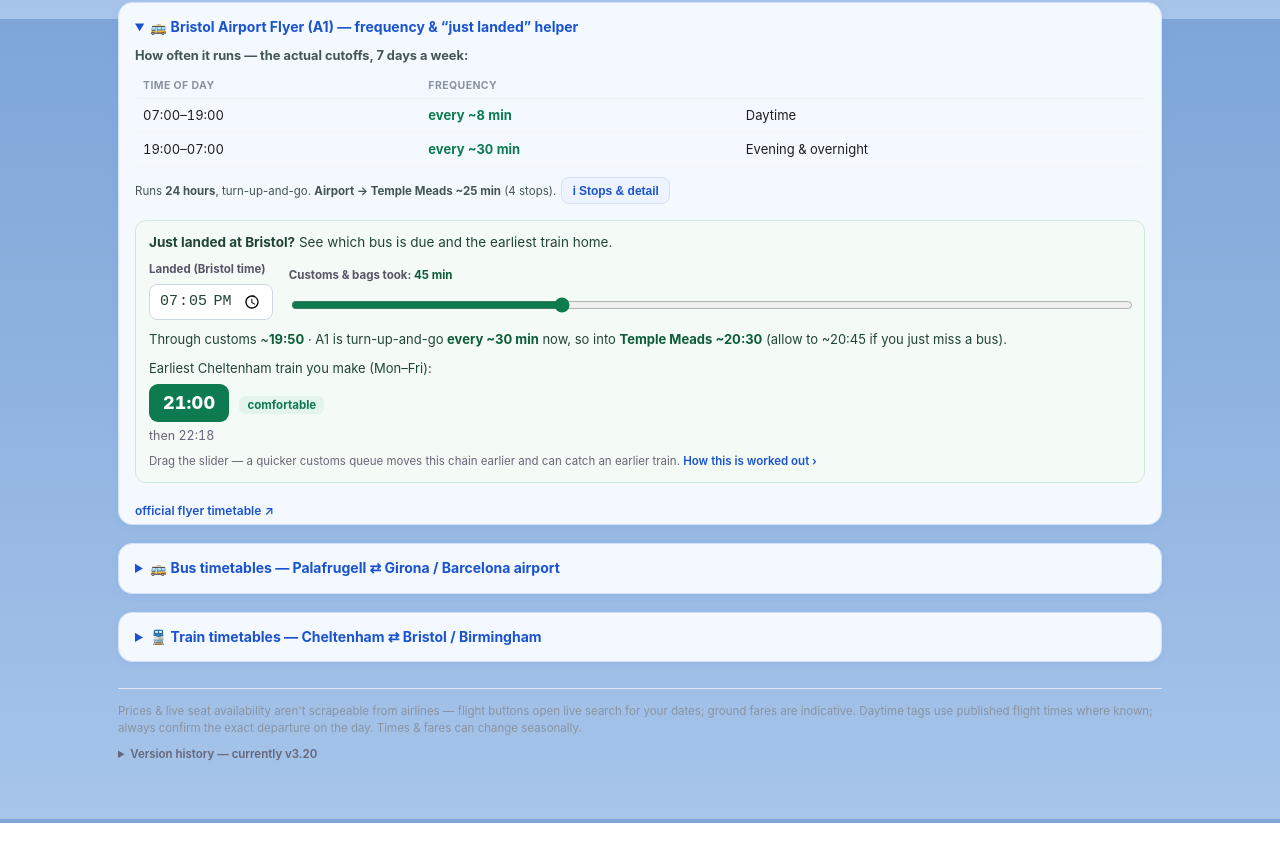
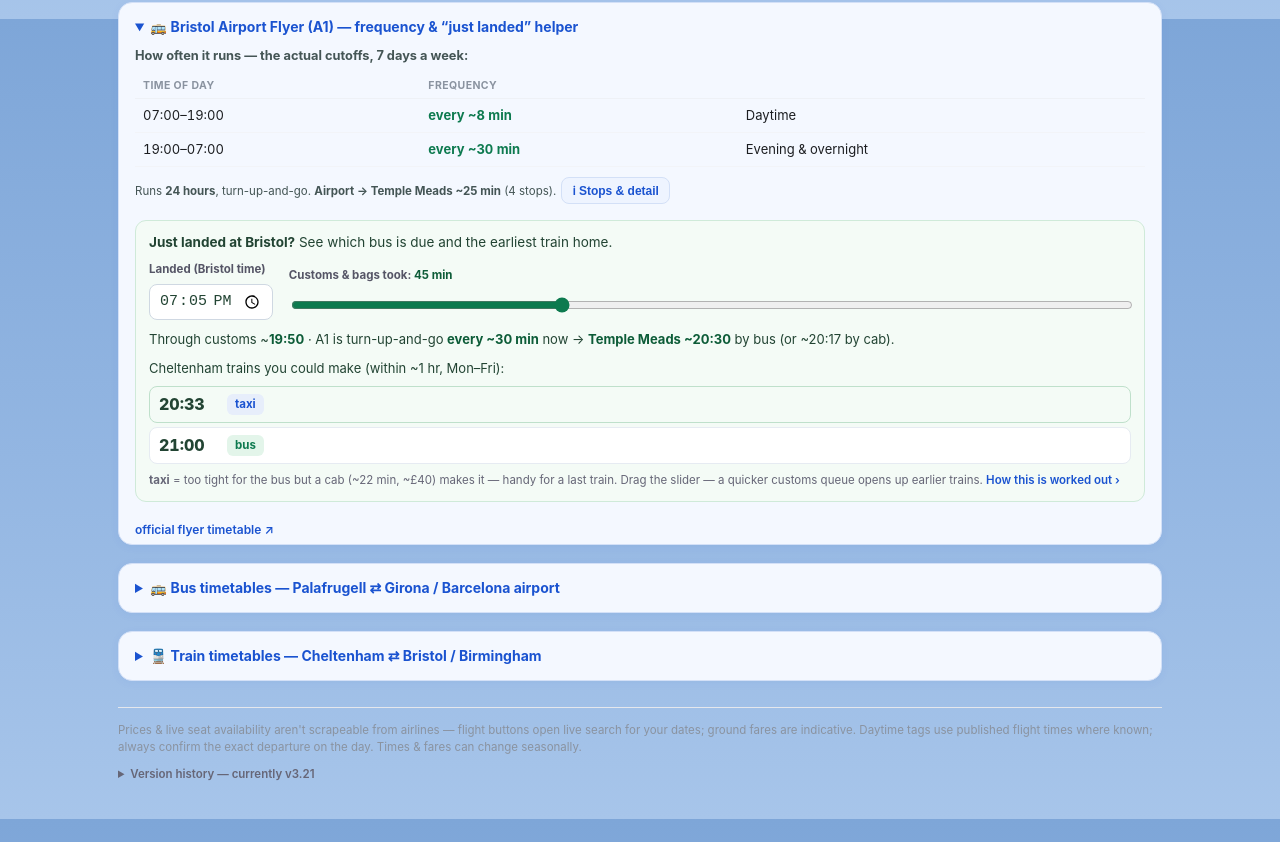
Before and after one commit to psykalist/Travel, a plain HTML site: page index.html in a window 1280 px wide. Shown: the part 781-1623 px from the top of the page. Drawn offline with Linux system fonts and the light colour scheme.

Commit message:
v3.21: list all feasible trains within ~1hr of landing, tagged bus/tight/taxi
The A1 'just landed' helper now shows every Cheltenham train reachable within
~1 hour, each tagged by how you'd make it: bus (comfortable), bus tight, or
taxi (too tight for the bus but a ~22 min cab makes it — last trains/overnight).

Co-Authored-By: Claude Opus 4.8 <noreply@anthropic.com>
Claude-Session: https://claude.ai/code/session_01LmcFSwu9rZ7z7DAShAMxBm

```diff
--- a/index.html
+++ b/index.html
@@ -273,6 +273,11 @@ footer { margin-top:26px; font-size:11.5px; color:#8a93a0; border-top:1px solid
 .flytag { font-size:11.5px; font-weight:700; border-radius:6px; padding:2px 8px; margin-left:6px; white-space:normal; }
 .flytag.ok { background:#e3f5ea; color:#0d7a4f; }
 .flytag.tight { background:#fbf1dd; color:#9a6a00; }
+.flytag.taxi { background:#e7eefb; color:#1a53d0; }
+.flytrains { margin-top:7px; display:flex; flex-direction:column; gap:4px; }
+.flytrow { display:flex; align-items:center; gap:10px; padding:6px 9px; border:1px solid #e6ebf2; border-radius:8px; background:#fff; }
+.flytrow.first { border-color:#bfe0cb; background:#f4fbf6; }
+.flytt { font-size:16px; font-weight:800; font-variant-numeric:tabular-nums; color:#243; min-width:52px; }
 .flyinfo-btn { background:#eef4ff; border:1px solid #d3e0f7; color:#1a53d0; border-radius:8px; padding:4px 10px; font-size:12px; font-weight:700; cursor:pointer; margin-left:2px; }
 .flyinfo-btn:hover { background:#e2ecfd; }
 /* admin */
@@ -430,7 +435,7 @@ const DATA = {
     flyer: { name:"Airport Flyer A1",
              freq:"~8 min · 07:00–19:00, then ~30 min · 19:00–07:00 (runs 24h)",
              dur:"~25 min to Temple Meads (30–40 to the centre)", fare:"£9.50",
-             runs24:true, rideTM:25, rideCity:37,
+             runs24:true, rideTM:25, rideCity:37, taxiTM:22,   // taxiTM = ~min Airport→Temple Meads by cab (~£40)
              // headway bands in minutes-from-midnight; overnight band wraps past midnight (1140→1860 = 19:00→07:00 next day)
              bands:[ {from:420, to:1140, head:8,  label:"Daytime"},
                      {from:1140,to:1860, head:30, label:"Evening & overnight"} ],
@@ -1316,23 +1321,31 @@ function flyerCalc(){
   const clear  = land + cust;                       // through customs at this clock time
   const band   = flyHeadway(clear);
   const wAvg   = Math.ceil(band.head/2);             // typical turn-up-and-go wait (half the gap)
-  const tmTyp  = clear + wAvg + f.rideTM;            // likely Temple Meads arrival
-  const tmWorst= clear + band.head + f.rideTM;       // if you just miss a bus
-  const XCH=8;                                       // minutes to change onto the train
+  const XCH_BUS=8, XCH_TAXI=5;                       // mins to change onto the train (taxi drops at the station)
+  const tmTyp  = clear + wAvg + f.rideTM;            // likely Temple Meads arrival by bus
+  const tmWorst= clear + band.head + f.rideTM;       // by bus if you just miss one
+  const taxiArr= clear + 5 + (f.taxiTM||22);         // by cab (5 min to grab one, then the ride)
+  // How you'd make a given train departure T — the fastest mode that works, or null if unreachable.
+  function feas(T){
+    if(T >= tmWorst + XCH_BUS) return {cls:'ok',    txt:'bus'};
+    if(T >= tmTyp   + XCH_BUS) return {cls:'tight', txt:'bus · tight'};
+    if(T >= taxiArr + XCH_TAXI)return {cls:'taxi',  txt:'taxi'};
+    return null;
+  }
   const trains = (DATA.trainTimes.bristol.toPal||[]).map(toMin).filter(x=>x!=null).sort((a,b)=>a-b);
-  const caught = trains.find(x=>x>=tmTyp+XCH);       // earliest train on the likely arrival
-  const safe   = trains.find(x=>x>=tmWorst+XCH);     // the one you'd still make if the bus is slow
-  const tight  = caught!=null && safe!=null && caught<safe;   // caught only if the bus comes soon
-  const after  = caught!=null ? trains.filter(x=>x>caught).slice(0,2) : [];
-  let html = `<div class="flyout">Through customs ~<b>${fShort(clear)}</b> · A1 is turn-up-and-go <b>every ~${band.head} min</b> now, `
-    + `so into <b>Temple Meads ~${fShort(tmTyp)}</b> (allow to ~${fShort(tmWorst)} if you just miss a bus).</div>`;
-  if(caught!=null){
-    html += `<div class="flyout" style="margin-top:10px">Earliest Cheltenham train you make (Mon–Fri):</div>`
-      + `<div style="margin-top:5px"><span class="flycatch">${fShort(caught)}</span>`
-      + (tight?` <span class="flytag tight">tight — needs a bus within ~${wAvg} min${safe!=null?`; safe bet ${fShort(safe)}`:''}</span>`
-              :` <span class="flytag ok">comfortable</span>`)
-      + (after.length?`<div class="flyafter" style="margin-top:5px">then ${after.map(fShort).join(', ')}</div>`:``) + `</div>`
-      + `<div class="flynote">Drag the slider — a quicker customs queue moves this chain earlier and can catch an earlier train. <a href="#" onclick="openFlyerInfo();return false;">How this is worked out ›</a></div>`;
+  const feasible = trains.map(T=>({T,m:feas(T)})).filter(r=>r.m);
+  let html = `<div class="flyout">Through customs ~<b>${fShort(clear)}</b> · A1 is turn-up-and-go <b>every ~${band.head} min</b> now → <b>Temple Meads ~${fShort(tmTyp)}</b> by bus (or ~${fShort(taxiArr)} by cab).</div>`;
+  if(feasible.length){
+    const first=feasible[0].T;
+    const horizon=Math.max(land+60, first+45);                 // ~1 hr of options after landing
+    let show=feasible.filter(r=>r.T<=horizon).slice(0,8);
+    if(!show.length) show=feasible.slice(0,4);
+    const anyTaxi=show.some(r=>r.m.cls==='taxi');
+    html += `<div class="flyout" style="margin-top:10px">Cheltenham trains you could make (within ~1 hr, Mon–Fri):</div>`
+      + `<div class="flytrains">` + show.map((r,i)=>
+          `<div class="flytrow${i===0?' first':''}"><span class="flytt">${fShort(r.T)}</span><span class="flytag ${r.m.cls}">${r.m.txt}</span></div>`
+        ).join('') + `</div>`
+      + `<div class="flynote">${anyTaxi?'<b>taxi</b> = too tight for the bus but a cab (~'+(f.taxiTM||22)+' min, ~£40) makes it — handy for a last train. ':''}Drag the slider — a quicker customs queue opens up earlier trains. <a href="#" onclick="openFlyerInfo();return false;">How this is worked out ›</a></div>`;
   } else {
     html += `<div class="flyout" style="margin-top:10px">No Cheltenham train catchable after that tonight — last departs <b>${fShort(trains[trains.length-1])}</b>; first next morning <b>${fShort(trains[0])}</b>. The A1 still runs (~30 min overnight) so you can reach Temple Meads and wait for the first train.</div>`
       + `<div class="flynote"><a href="#" onclick="openFlyerInfo();return false;">How this is worked out ›</a></div>`;
@@ -1352,7 +1365,13 @@ function openFlyerInfo(){
       <p>Runs <b>24 hours, 7 days a week</b>, turn-up-and-go — no fixed departure list, so you just take the next one. Frequency: <b>every ~8 min 07:00–19:00</b>, then <b>every ~30 min 19:00–07:00</b>.</p>
       <p><b>Airport → Temple Meads</b> is ~${f.rideTM} min (${f.stopsTM.length} stops); it carries on to the city centre / Bus Station (~${f.rideCity} min). Fare ${f.fare}; a First ticket also covers onward First buses in the Bristol zone.</p>
       <div style="margin:8px 0 10px"><div class="btlabel">Stops · Airport → city (Temple Meads is stop ${f.stopsTM.length}):</div><div class="flystops">${stopChips(f.stopsCity)}</div></div>
-      <p>The <b>“just landed” helper</b> takes your landing time plus how long customs &amp; bags took, then assumes a typical wait of about <b>half a frequency gap</b> for the turn-up-and-go bus, a ~${f.rideTM}-min ride, and <b>8 min to change</b> onto the train at Temple Meads. A train you’d only make if a bus turns up quickly is flagged <b>“tight”</b>, with the later <b>safe-bet</b> train shown alongside. The Cheltenham trains are the real <b>Mon–Fri</b> Bristol→Cheltenham times (CrossCountry ~40 min, GWR ~1h05); Sat/Sun run lighter, so check live then.</p>
+      <p>The <b>“just landed” helper</b> takes your landing time plus how long customs &amp; bags took, then lists every Cheltenham train you could make in about the next hour, tagged by how:</p>
+      <ul style="margin:4px 0 8px;padding-left:20px">
+        <li><b>bus</b> — comfortable on the A1 even if you just miss one (a full frequency gap + a ~${f.rideTM}-min ride + 8 min to change).</li>
+        <li><b>bus · tight</b> — makeable only if a bus turns up quickly (about half a gap of wait).</li>
+        <li><b>taxi</b> — too tight for the bus, but a cab (~${f.taxiTM||22} min, ~£40) still makes it — mainly the last trains or overnight when buses thin to every 30 min.</li>
+      </ul>
+      <p>The Cheltenham trains are the real <b>Mon–Fri</b> Bristol→Cheltenham times (CrossCountry ~40 min, GWR ~1h05); Sat/Sun run lighter, so check live then.</p>
       <p style="color:#667">Frequency verified 5 Sep 2026 from Bristol Airport. Always confirm live before travelling.</p>
       <a class="btsrc" href="${f.src}" target="_blank" rel="noopener">official flyer timetable ↗</a>
     </div>`;
@@ -1563,8 +1582,9 @@ function renderAdmin(){
 }
 
 // ---- version control (shown in the header + footer; also mirrored in CHANGELOG.md) ----
-const VERSION = "3.20";
+const VERSION = "3.21";
 const CHANGELOG = [
+  ["3.21","2026-09-05","The A1 ‘just landed’ helper now lists ALL the Cheltenham trains you could make within about an hour of landing, not just the earliest — each tagged by how you’d catch it: ‘bus’ (comfortable), ‘bus · tight’ (only if a bus turns up quickly), or ‘taxi’ (too tight for the bus but a ~22 min cab still makes it, e.g. a last train or overnight when buses thin to every 30 min). Gives the full menu of doable options at a glance."],
   ["3.20","2026-09-05","Made the A1 Flyer ‘just landed’ helper properly interactive. It now takes your landing time plus a slider for how long customs & bags took, and updates live as you drag: it shows when you’re through, your likely Temple Meads arrival, and the earliest Cheltenham train you make — so clearing customs in 20 min instead of 45 visibly catches an earlier train. Trains are tagged ‘comfortable’ or ‘tight’ (with the safe-bet fallback) so a close connection is honest, using a realistic half-headway bus wait instead of always assuming the worst. The stops list and the wordy explanation now live in an ℹ popup, keeping the panel focused on the interactive bus/train result."],
   ["3.19","2026-09-05","Bristol Airport Flyer (A1) now has its own panel with the real frequency cutoffs instead of vague ‘more often in the daytime’ wording: every ~8 min from 07:00–19:00, then every ~30 min from 19:00–07:00, running 24 hours, 7 days (source: Bristol Airport). It lists the stops (Airport → Parson Street → Bedminster → Temple Meads, 4 stops; on to City Centre / Bus Station) and the ~25 min ride to Temple Meads. Added a ‘just landed?’ helper: enter the time you clear customs and it shows how soon the next bus leaves, when you’d reach Temple Meads, and which Cheltenham trains you could then catch — so a fast passport queue instantly shows whether an earlier train is in reach."],
   ["3.18","2026-09-02","Refresh: Girona-Birmingham now shows Sun/Tue/Thu/Fri each way (FR4415 out, FR4414 home) - it was hiding every Thursday flight; and Palafrugell to Girona switched to the winter Moventis E3 sheet (Sep 2026-Jun 2027) with the Mon-Fri departure times. Return and weekend times still to be confirmed."],
```
Also changed, not shown: 1 other file.
